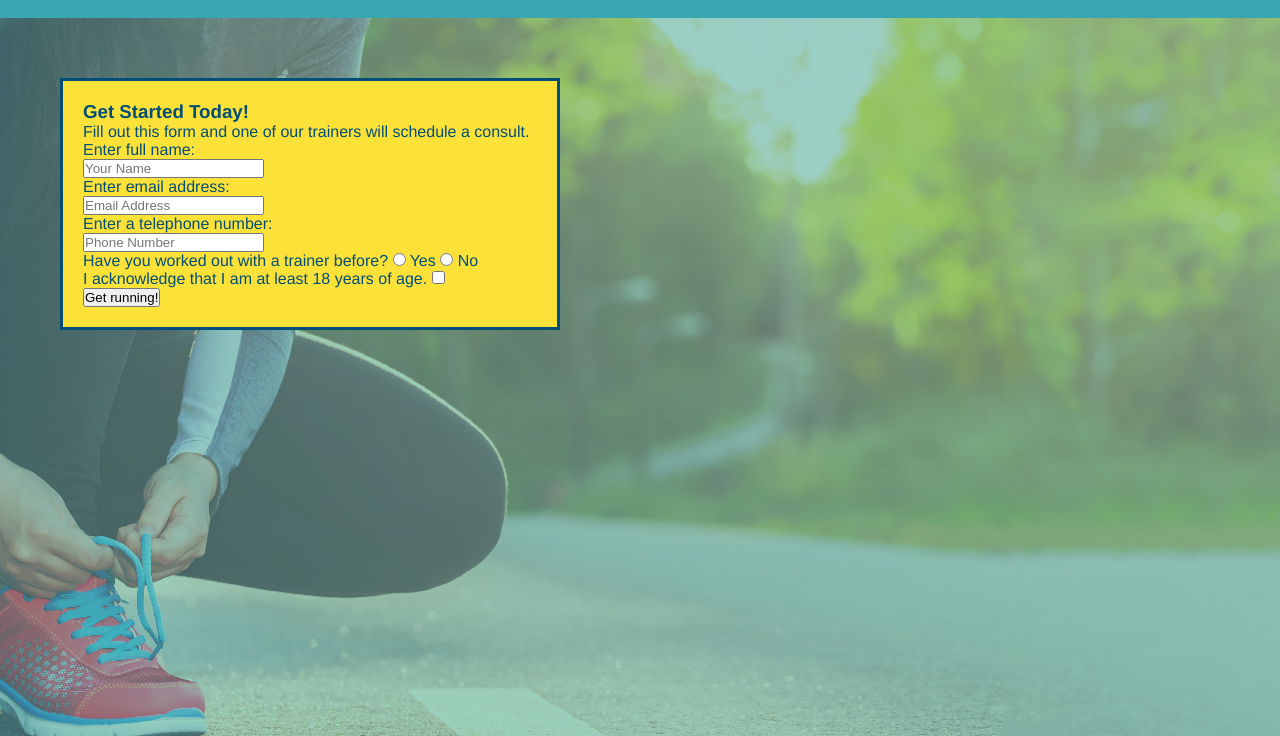
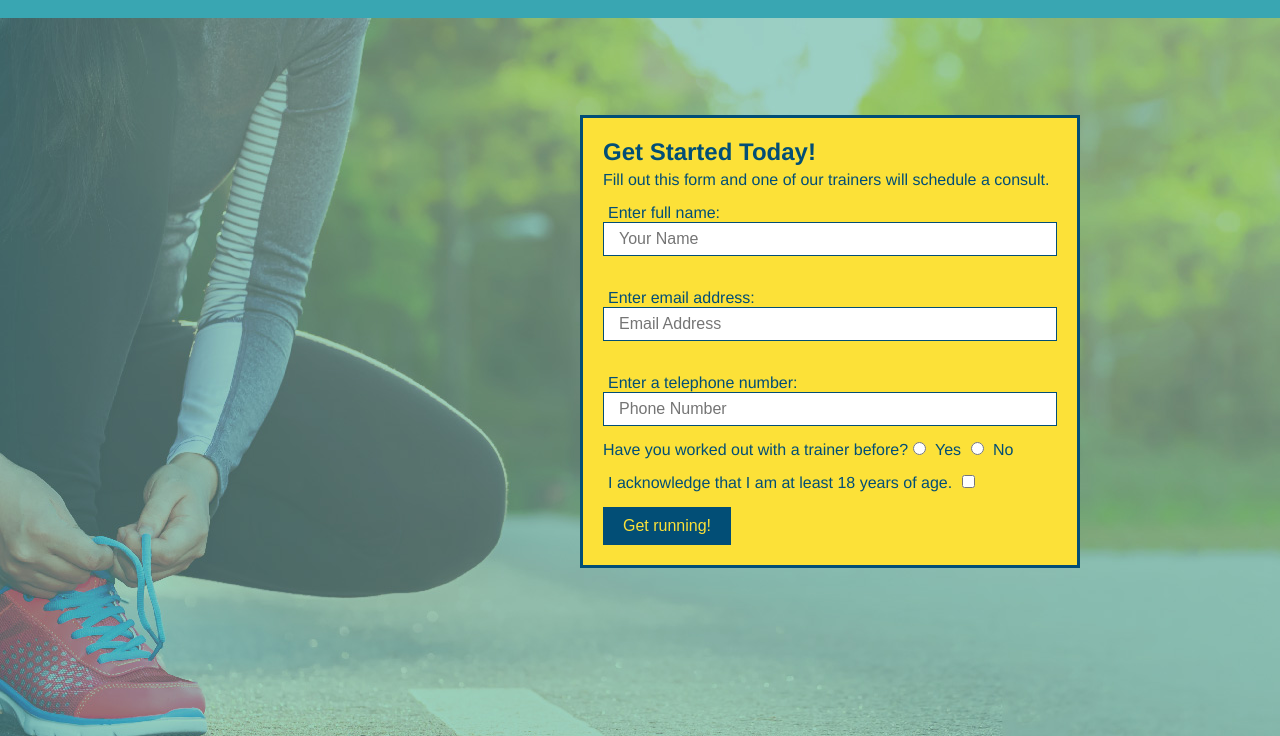
Before and after one commit to AShariat/run-buddy, a plain HTML site: page index.html in a window 1280 px wide. Shown: the part 64-800 px from the top of the page. Drawn offline with Linux system fonts and the light colour scheme.

Commit message:
finished styling hero

```diff
--- a/assets/css/style.css
+++ b/assets/css/style.css
@@ -65,15 +65,45 @@ section {
   height: 800px;
   background-size: cover;
   background-position: center;
+  position: relative;
 }
-/* Hero Style End */
 .hero-form {
   background-color: #fce138;
   padding: 20px;
   width: 500px;
   color: #024e76;
-  /* Or we can do all at once, border: solid 3px #024e76 */
+  /* Or we can do all at once, border: 3px solid #024e76 */
   border-style: solid;
   border-width: 3px;
   border-color: #024e76;
+  position: absolute;
+  bottom: 250px;
+  right: 200px;
 }
+.hero-form h3 {
+  margin: 0;
+  font-size: 24px;
+}
+.hero-form p {
+  margin: 5px 0 15px 0;
+}
+.form-input {
+  border: 1px solid #024e76;
+  display: block;
+  padding: 7px 15px;
+  font-size: 16px;
+  color: #024e76;
+  width: 100%;
+  margin-bottom: 15px;
+}
+.hero-form label {
+  margin: 0 5px;
+}
+.hero-form button {
+  color: #fce138;
+  background-color: #024e76;
+  border: none;
+  padding: 10px 20px;
+  font-size: 16px;
+}
+/* Hero Style End */
--- a/index.html
+++ b/index.html
@@ -39,11 +39,11 @@
         <!-- Add form element -->
         <form>
           <label for="name">Enter full name:</label><br />
-          <input type="text" placeholder="Your Name" name="name" id="name" /><br />
+          <input type="text" placeholder="Your Name" name="name" id="name" class="form-input" /><br />
           <label for="email">Enter email address:</label><br />
-          <input type="email" placeholder="Email Address" name="email" id="email" /><br />
+          <input type="email" placeholder="Email Address" name="email" id="email" class="form-input" /><br />
           <label for="phone">Enter a telephone number:</label><br />
-          <input type="tel" placeholder="Phone Number" name="phone" id="phone" />
+          <input type="tel" placeholder="Phone Number" name="phone" id="phone" class="form-input" />
           <p>
             Have you worked out with a trainer before?
             <input type="radio" name="trainer-confirm" id="trainer-yes" />
```
